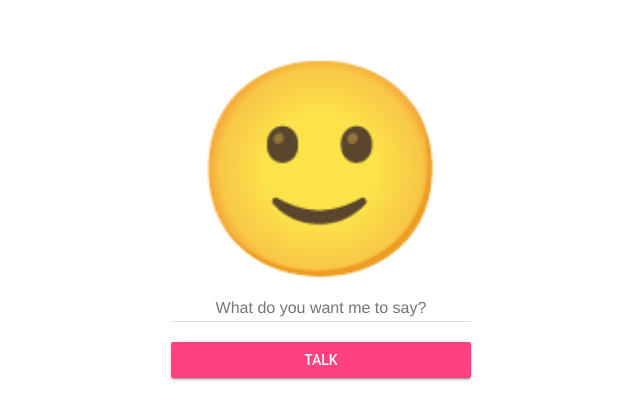
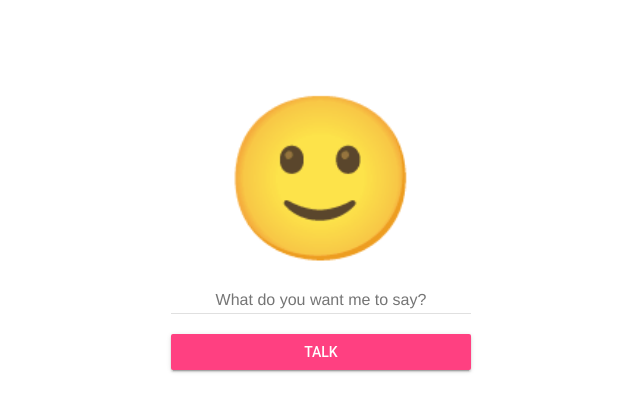
Before and after one commit to razwanizmi/emogif, a React (Create React App) app: page / in a window 1280 px wide. Shown: the part 131-550 px from the top of the page, without its empty margins (319-959 px from the left). Built offline with nearby package versions, Linux system fonts and the light colour scheme.

Commit message:
Refactor css

```diff
--- a/src/components/App.js
+++ b/src/components/App.js
@@ -48,14 +48,13 @@ class App extends Component {
     const { phrase, currentIndex, speaking } = this.state;
 
     return (
-      <div className="emogif-container">
+      <div className="emogif">
         <div>
-          <span className="emogif-face">
+          <span className="emogif__face">
             {speaking ? toEmoji(phrase[currentIndex]) : "🙂"}
           </span>
         </div>
-        <div className="emogif-form-container">
-          <form className="emogif-form" onSubmit={this.handleSubmit}>
+        <form className="emogif__form" onSubmit={this.handleSubmit}>
           <div className="mdl-textfield">
             <input
               className="mdl-textfield__input mld-textfield__input--emogif"
@@ -73,7 +72,6 @@ class App extends Component {
           </button>
         </form>
       </div>
-      </div>
     );
   }
 }
--- a/src/components/style.css
+++ b/src/components/style.css
@@ -1,29 +1,26 @@
-.emogif-container {
+.emogif {
+  align-items: center;
   display: flex;
   flex: 1;
   flex-direction: column;
+  height: 100vh;
   justify-content: center;
-  align-items: center;
-  height: 100vh;
 }
 
-.emogif-form-container {
+.emogif__face {
+  font-size: 160px;
+}
+
+.emogif__form {
+  display: flex;
+  flex-direction: column;
   margin-top: 2rem;
 }
 
-.emogif-form {
-  display: flex;
-  flex-direction: column;
+.mld-textfield__input--emogif {
+  box-shadow: none;
+  -webkit-box-shadow: none;
+  -moz-box-shadow: none;
+  outline: none;
+  text-align: center;
 }
-
-.emogif-face {
-  font-size: 15rem;
-}
-
-.mld-textfield__input--emogif {
-  text-align: center;
-  outline: none;
-  -webkit-box-shadow: none !important;
-  -moz-box-shadow: none !important;
-  box-shadow: none !important;
-}
```
Lines whose indentation alone changed are shown as unchanged.
